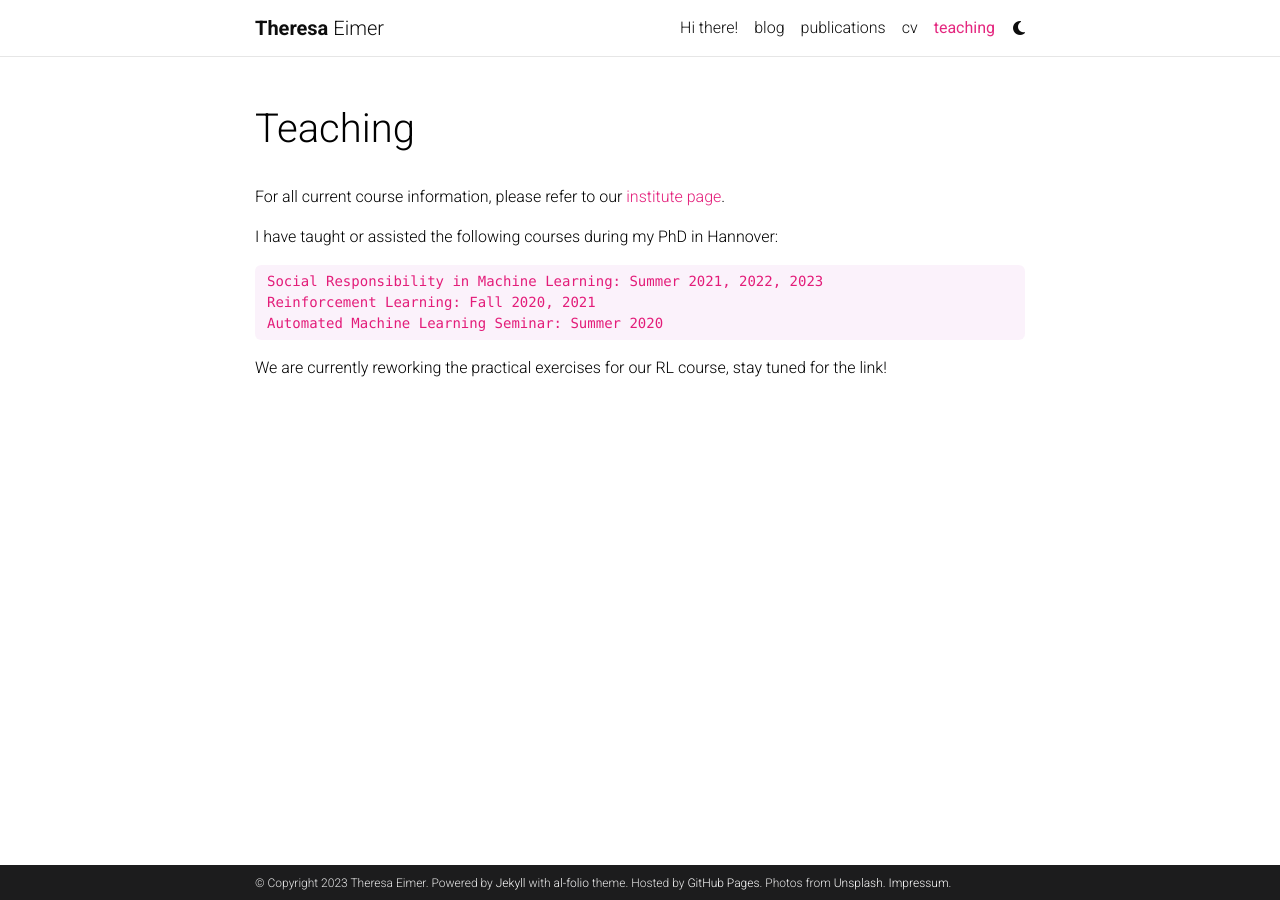
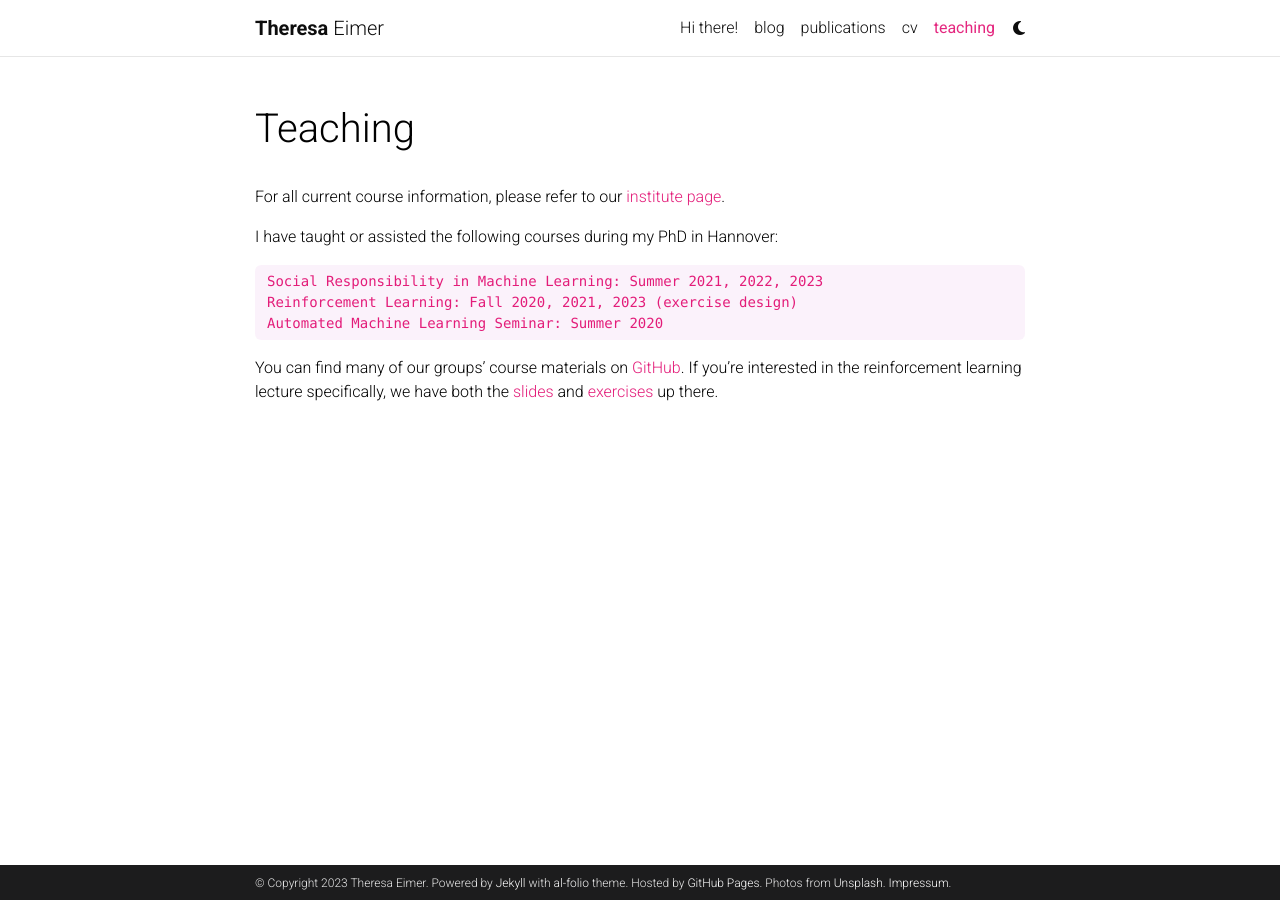
Before and after one commit to TheEimer/theeimer.github.io, a Jekyll site: the page built from _pages/teaching.md, in a window 1280 px wide. Built offline with Jekyll 4.4.1, drawn with Linux system fonts in a browser that asks for light colours; comment, search, counter and statistics services are not loaded; a style sheet for code colours, icons or effects is not loaded.

Commit message:
Update teaching.md

```diff
--- a/_pages/teaching.md
+++ b/_pages/teaching.md
@@ -11,7 +11,8 @@ For all current course information, please refer to our [institute page](https:/
 I have taught or assisted the following courses during my PhD in Hannover:
 
     Social Responsibility in Machine Learning: Summer 2021, 2022, 2023
-    Reinforcement Learning: Fall 2020, 2021
+    Reinforcement Learning: Fall 2020, 2021, 2023 (exercise design)
     Automated Machine Learning Seminar: Summer 2020
 
-We are currently reworking the practical exercises for our RL course, stay tuned for the link!
+You can find many of our groups' course materials on [GitHub](https://github.com/automl-edu).
+If you're interested in the reinforcement learning lecture specifically, we have both the [slides](https://github.com/automl-edu/RL_lecture) and [exercises](https://github.com/automl-edu/RL-exercises) up there.
```
